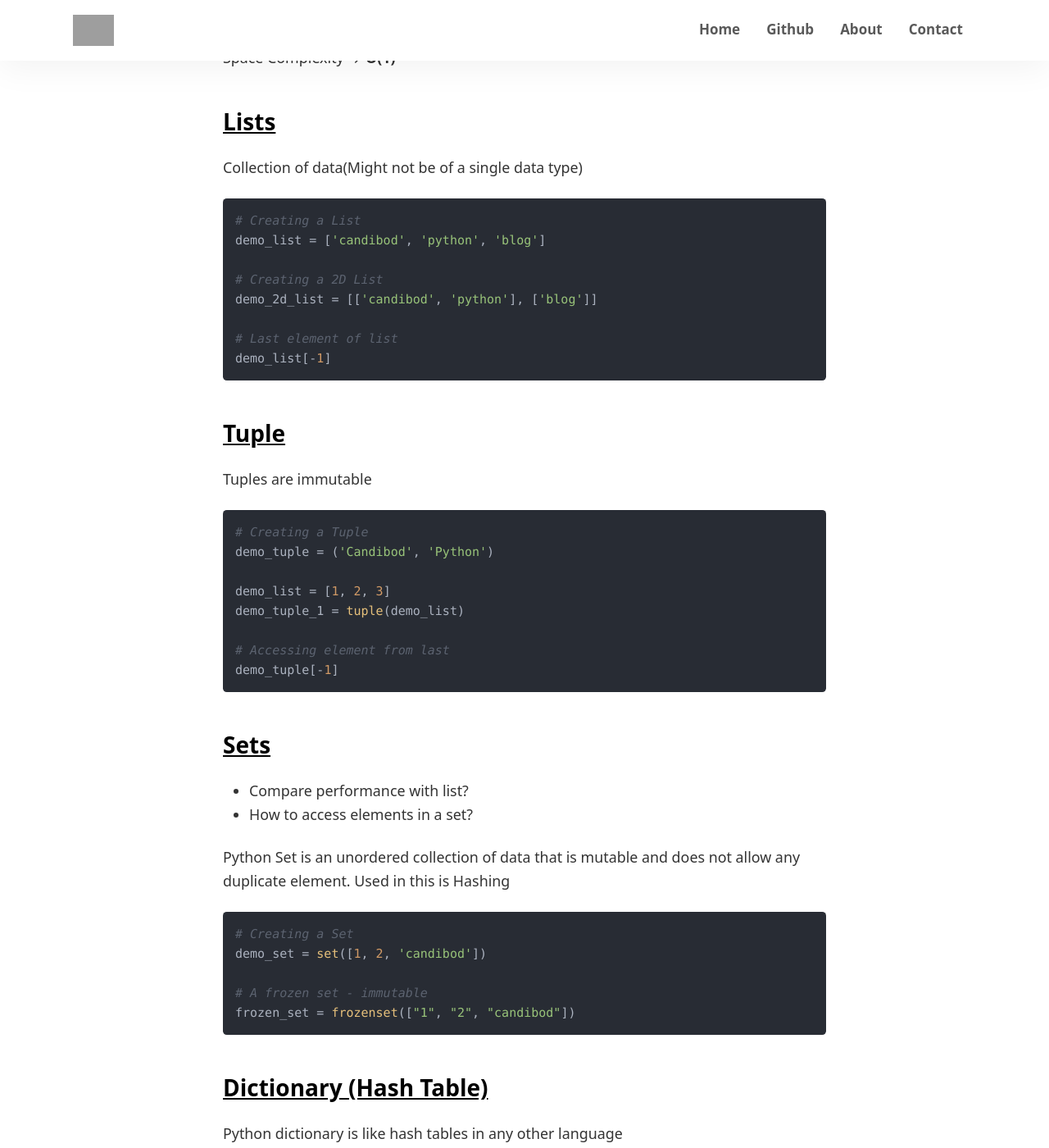
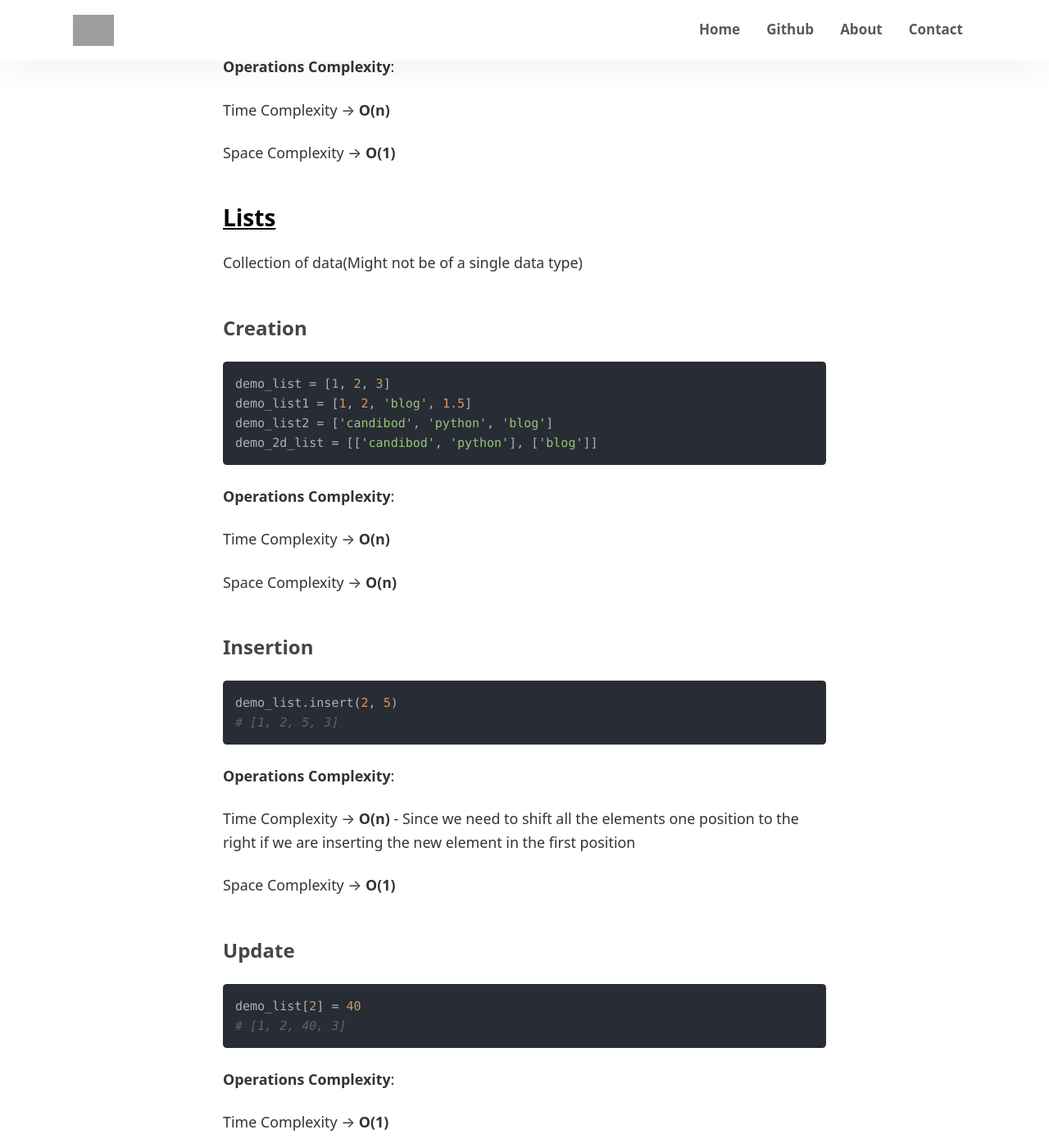
Before and after one commit to candibod/candibod-blog, a Jekyll site: the page built from _posts/2024-03-18-DSA-Overview.md, in a window 1280 px wide and 1400 px high, scrolled down 12556 px. Shown: the whole window at 82% size. Built offline with Jekyll 4.4.1, drawn with Linux system fonts in a browser that asks for light colours; some of the changed text lies outside the part shown; grey boxes are pictures that could not be loaded.

Commit message:
+ Added docs for lists

````diff
--- a/_posts/2024-03-18-DSA-Overview.md
+++ b/_posts/2024-03-18-DSA-Overview.md
@@ -251,19 +251,19 @@ np_demo_array = np.array([], dtype=int) # Empty Array
 np_demo_array = np.array([1,2,3,4])
 ```
 
-_Operations Complexity_:
+**Operations Complexity**:
 
 Time Complexity
 
-- Empty Array &#8594; **O(1)**
-- n elements Array &#8594; **O(n)**
+- Empty Array &rarr; **O(1)**
+- n elements Array &rarr; **O(n)**
 
 Space Complexity
 
-- Empty Array &#8594; **O(1)**
-- n elements Array &#8594; **O(n)**
+- Empty Array &rarr; **O(1)**
+- n elements Array &rarr; **O(n)**
 
-**Insertion**:
+#### Insertion {#array-insertion}
 
 ```python
 demo_array = array.array('i', [1,2,3,4])
@@ -346,26 +346,114 @@ print(array)
 # [10, 20, 40, 50]
 ```
 
-_Operations Complexity_:
+**Operations Complexity**:
 
-Time Complexity &#8594; **O(n)**
+Time Complexity &rarr; **O(n)**
 
-Space Complexity &#8594; **O(1)**
+Space Complexity &rarr; **O(1)**
 
 ### Lists
 
 Collection of data(Might not be of a single data type)
 
+#### Creation {#list-creation}
+
 ```python
-# Creating a List
-demo_list = ['candibod', 'python', 'blog']
+demo_list = [1, 2, 3]
+demo_list1 = [1, 2, 'blog', 1.5]
+demo_list2 = ['candibod', 'python', 'blog']
+demo_2d_list = [['candibod', 'python'], ['blog']]
+```
 
-# Creating a 2D List
-demo_2d_list = [['candibod', 'python'], ['blog']]
+**Operations Complexity**:
 
-# Last element of list
-demo_list[-1]
+Time Complexity &rarr; **O(n)**
+
+Space Complexity &rarr; **O(n)**
+
+#### Insertion {#list-insertion}
+
+```python
+demo_list.insert(2, 5)
+# [1, 2, 5, 3]
 ```
+
+**Operations Complexity**:
+
+Time Complexity &rarr; **O(n)** - Since we need to shift all the elements one position to the right if we are inserting the new element in the first position
+
+Space Complexity &rarr; **O(1)**
+
+#### Update {#list-update}
+
+```python
+demo_list[2] = 40
+# [1, 2, 40, 3]
+```
+
+**Operations Complexity**:
+
+Time Complexity &rarr; **O(1)**
+
+Space Complexity &rarr; **O(1)**
+
+#### Traverse {#list-traverse}
+
+```python
+for i in demo_list:
+  print(i)
+```
+
+**Operations Complexity**:
+
+Time Complexity &rarr; **O(n)**
+
+Space Complexity &rarr; **O(1)**
+
+#### Accessing {#list-access}
+
+```python
+demo_array[2]
+```
+
+**Operations Complexity**:
+
+Time Complexity &rarr; **O(1)**
+
+Space Complexity &rarr; **O(1)**
+
+#### Searching {#list-search}
+
+Using Linear search
+
+```python
+search = 30
+if search in demo_list:
+  print("found")
+```
+
+**Operations Complexity**:
+
+Time Complexity &rarr; **O(n)**
+
+Space Complexity &rarr; **O(1)**
+
+#### Deleting {#list-delete}
+
+```python
+demo_list.pop(1)
+# 2
+
+del demo_list[0]
+
+demo_list.remove(40)
+```
+
+**Operations Complexity**:
+
+Time Complexity &rarr; **O(n)**
+
+Space Complexity &rarr; **O(1)**
 
 ### Tuple
 
````
Also changed, not shown: other parts of _posts/2024-03-18-DSA-Overview.md (+16 -16 lines), _posts/2023-11-23-Python-DS-Functions.md (+68 -160 lines).
